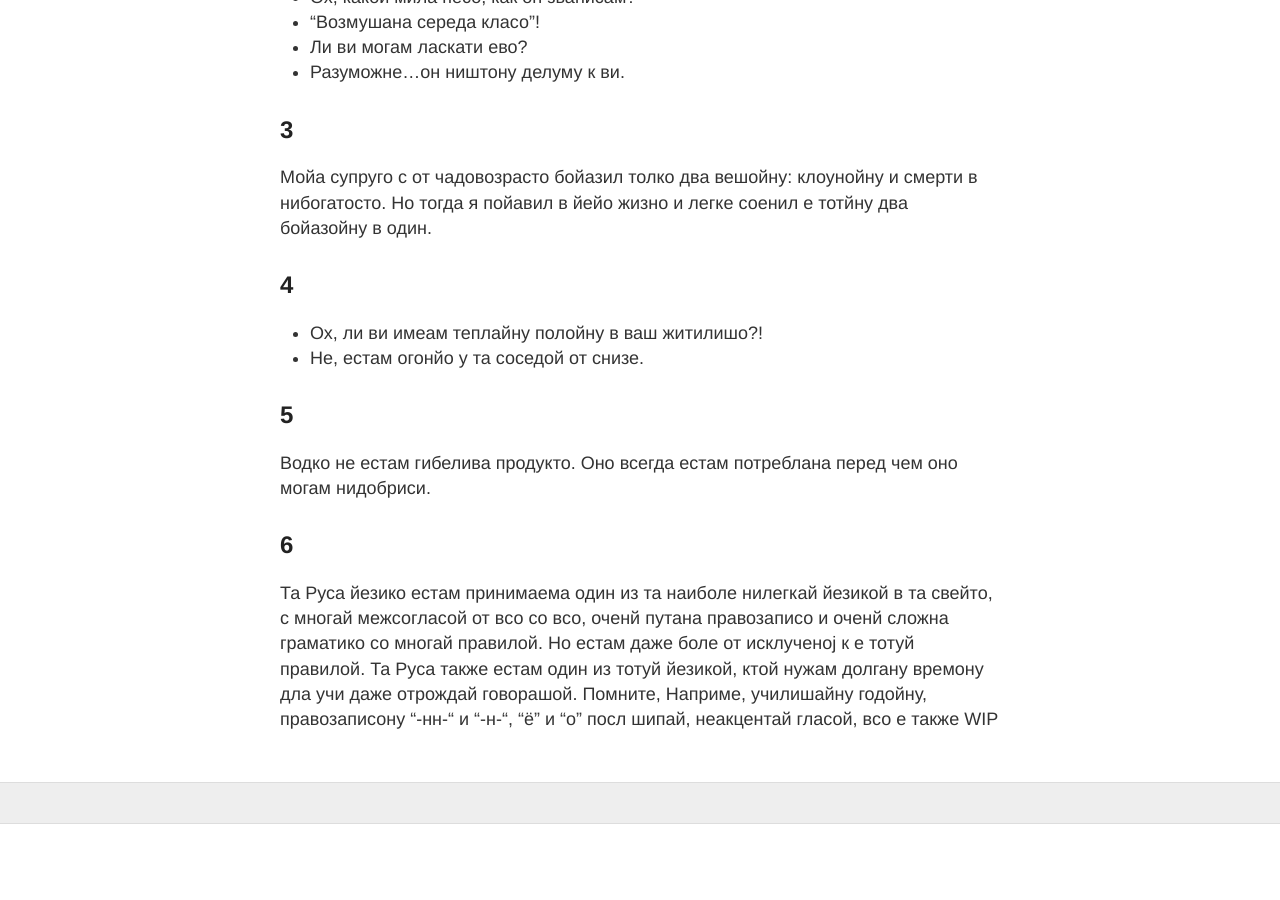
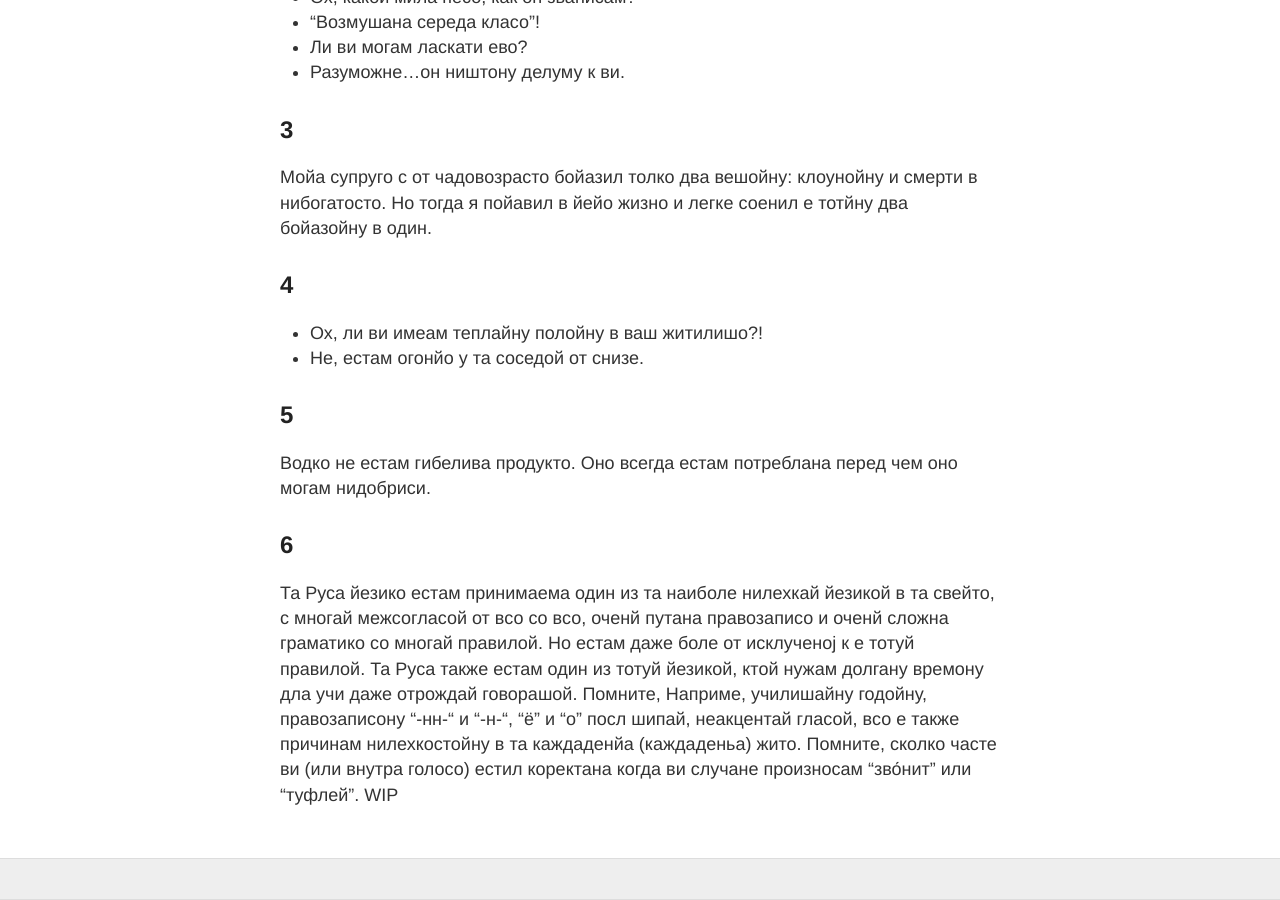
Before and after one commit to learnrusanto/learnrusanto.github.io, a Jekyll site: the page built from _posts/1990-01-02-primero.md, in a window 1280 px wide and 900 px high, scrolled down 1252 px. Built offline with Jekyll 4.4.1, drawn with Linux system fonts in a browser that asks for light colours; before the commit the page ends 2076 px from its top, so only the background shows below that; some of the changed text lies outside the part shown.

```diff
--- a/_posts/1990-01-02-primero.md
+++ b/_posts/1990-01-02-primero.md
@@ -55,4 +55,4 @@ Wto estam Novorosiana? Novorosiana estam prosta nova versio ot ta rusia jeziko,
 
 ## 6
 
-Та Руса йезико естам принимаема один из та наиболе нилегкай йезикой в та свейто, с многай межсогласой от всо со всо, оченй путана правозаписо и оченй сложна граматико со многай правилой. Но естам даже боле от исклученој к е тотуй правилой. Та Руса также естам один из тотуй йезикой, ктой нужам долгану времону дла учи даже отрождай говорашой. Помните, Наприме, училишайну годойну, правозаписону "-нн-" и "-н-", "ё" и "о" посл шипай, неакцентай гласой, всо е также WIP
+Та Руса йезико естам принимаема один из та наиболе нилехкай йезикой в та свейто, с многай межсогласой от всо со всо, оченй путана правозаписо и оченй сложна граматико со многай правилой. Но естам даже боле от исклученој к е тотуй правилой. Та Руса также естам один из тотуй йезикой, ктой нужам долгану времону дла учи даже отрождай говорашой. Помните, Наприме, училишайну годойну, правозаписону "-нн-" и "-н-", "ё" и "о" посл шипай, неакцентай гласой, всо е также причинам нилехкостойну в та каждаденйа (каждаденьа) жито. Помните, сколко часте ви (или внутра голосо) естил коректана когда ви случане произносам "зво́нит" или "туфлей". WIP
```
Also changed, not shown: other parts of _posts/1990-01-02-primero.md (+1 -1 lines).
